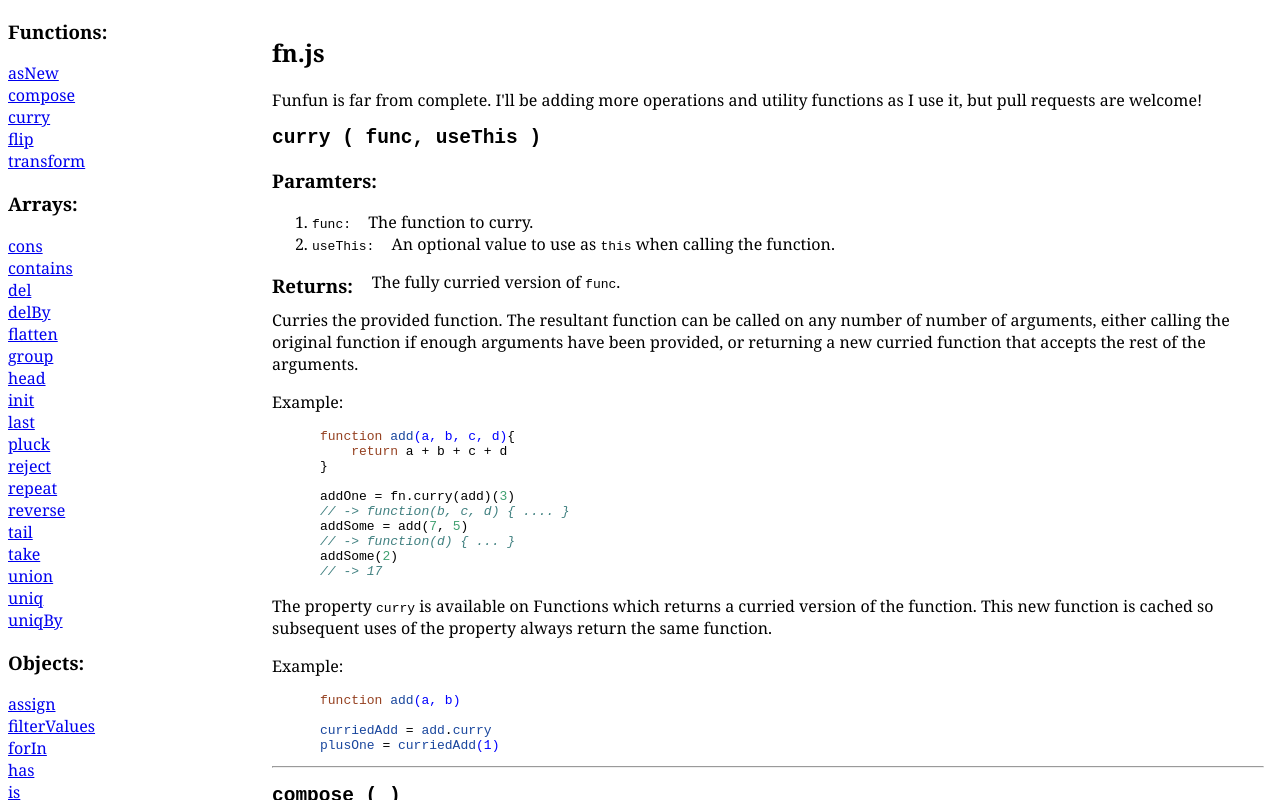
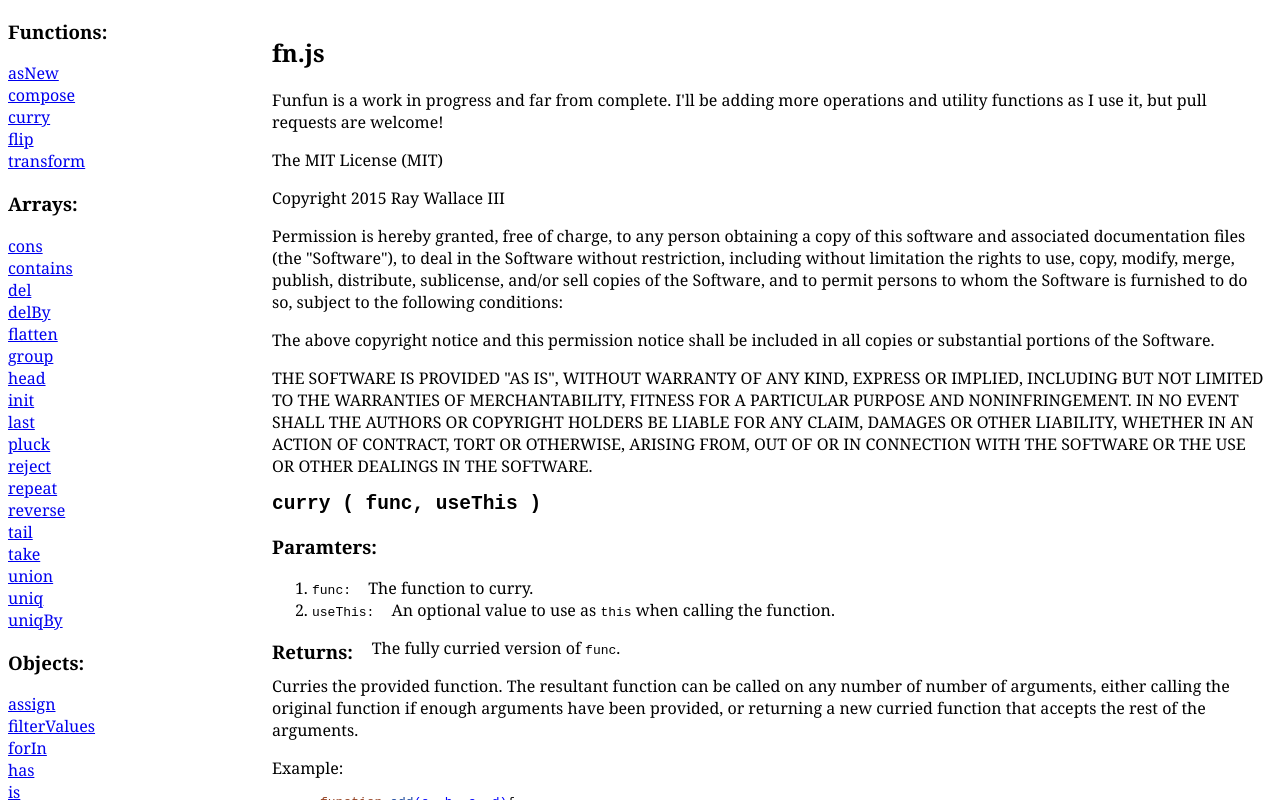
Before and after one commit to faboo/Funfun, a plain HTML site: page documention/documention.html in a window 1280 px wide. Drawn offline with Linux system fonts and the light colour scheme.

Commit message:
Include copyright and licensing information

```diff
--- a/documention/documention.html
+++ b/documention/documention.html
@@ -166,8 +166,25 @@
 </nav>
 <article>
 <h1>fn.js</h1>
-<span>Funfun is far from complete. I&#39;ll be adding more operations and utility
-functions as I use it, but pull requests are welcome!</span>
+<span>Funfun is a work in progress and far from complete. I&#39;ll be adding more
+operations and utility functions as I use it, but pull requests are welcome!</span>
+<p>The MIT License (MIT)</p>
+<p>Copyright 2015 Ray Wallace III</p>
+<p>Permission is hereby granted, free of charge, to any person obtaining a copy
+of this software and associated documentation files (the &quot;Software&quot;), to deal
+in the Software without restriction, including without limitation the rights
+to use, copy, modify, merge, publish, distribute, sublicense, and/or sell
+copies of the Software, and to permit persons to whom the Software is
+furnished to do so, subject to the following conditions:</p>
+<p>The above copyright notice and this permission notice shall be included in
+all copies or substantial portions of the Software.</p>
+<p>THE SOFTWARE IS PROVIDED &quot;AS IS&quot;, WITHOUT WARRANTY OF ANY KIND, EXPRESS OR
+IMPLIED, INCLUDING BUT NOT LIMITED TO THE WARRANTIES OF MERCHANTABILITY,
+FITNESS FOR A PARTICULAR PURPOSE AND NONINFRINGEMENT. IN NO EVENT SHALL THE
+AUTHORS OR COPYRIGHT HOLDERS BE LIABLE FOR ANY CLAIM, DAMAGES OR OTHER
+LIABILITY, WHETHER IN AN ACTION OF CONTRACT, TORT OR OTHERWISE, ARISING FROM,
+OUT OF OR IN CONNECTION WITH THE SOFTWARE OR THE USE OR OTHER DEALINGS IN
+THE SOFTWARE.</p>
 <section>
 <h2 id="curry">curry ( func, useThis )</h2>
 <h3>Paramters</h3>
@@ -701,9 +718,16 @@ specified array.</span>
 <span class="name">
 array</span>
 <span class="doc">
-</span>
-</li>
-</ol>
+<span>The array to operate on.</span>
+</span>
+</li>
+</ol>
+
+<div class="return">
+<h3>Returns</h3>
+<span>A new array containing the elements of <code>array</code>, excluding duplicate
+entries.</span>
+</div>
 
 <span>Get only the unique elements of an array. Uniqueness is determined by a
 strict (===) equality comparison.</span>
```
Also changed, not shown: fn.js (+22 -0 lines), 2 other files.
